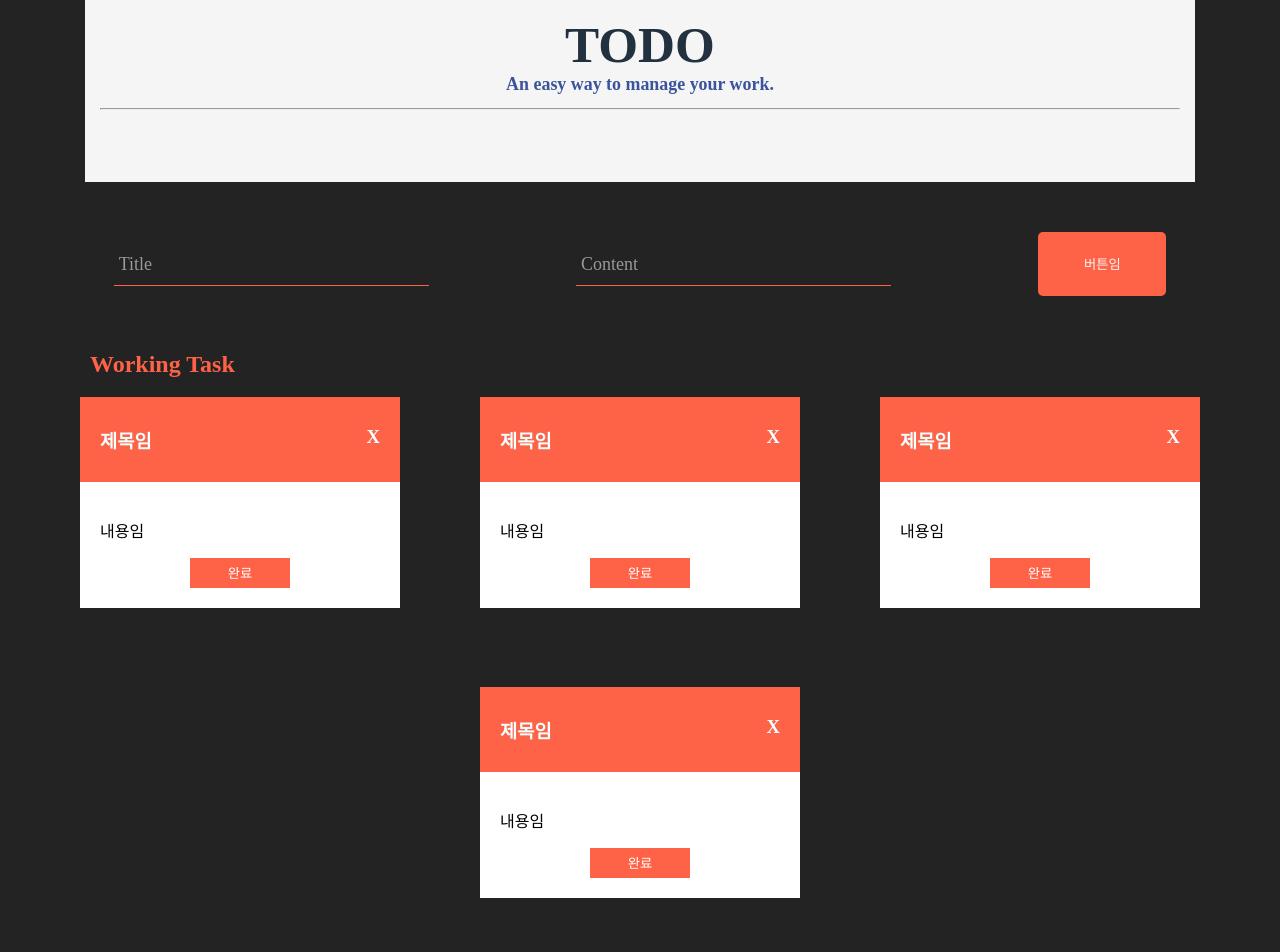
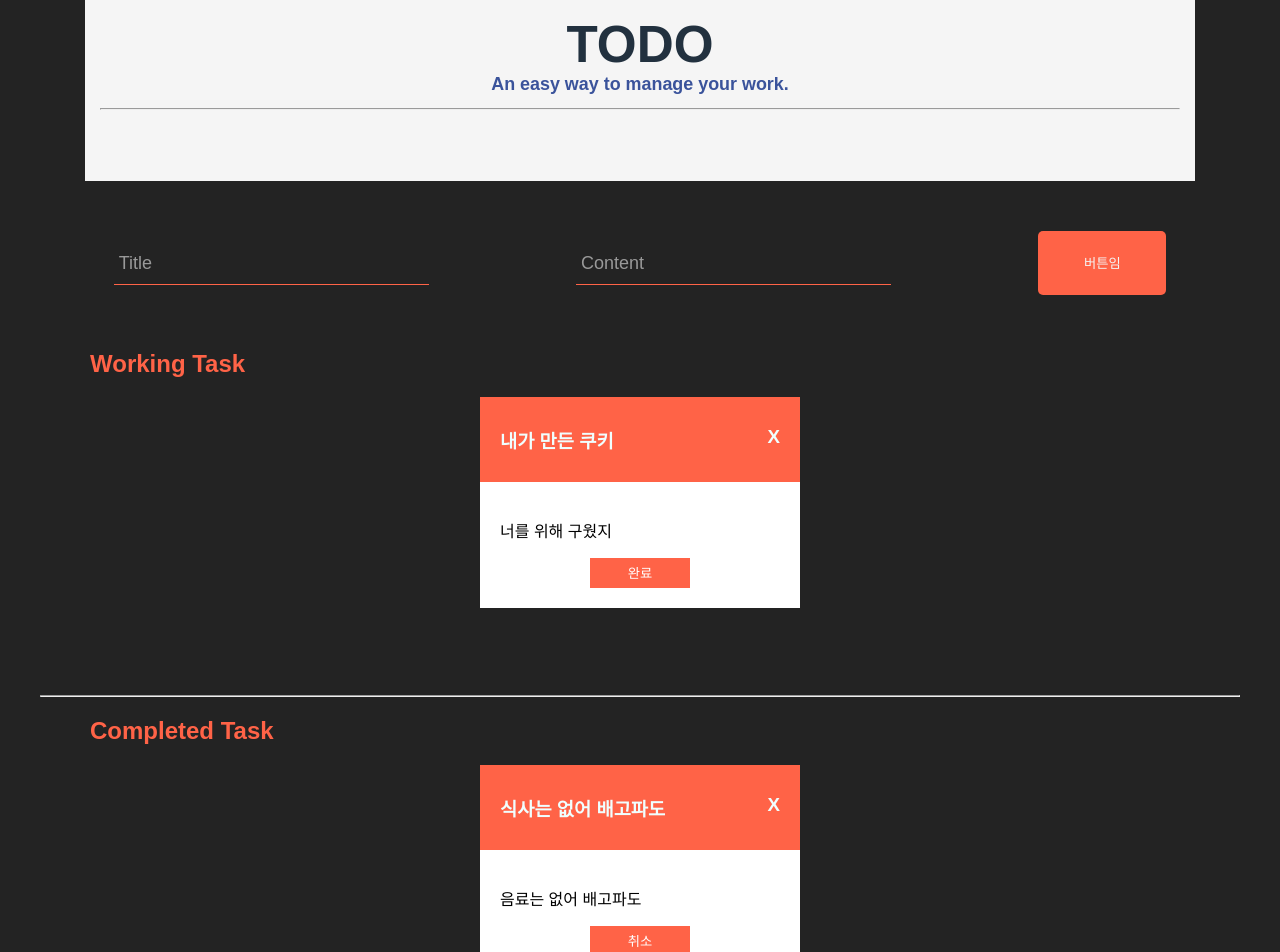
Before and after one commit to Sunghoman/todo_redux, a React (Create React App) app: page / in a window 1280 px wide. Shown: the top 952 px of the page. Built offline with nearby package versions, Linux system fonts and the light colour scheme.

Commit message:
허걱스 리덕스뚤킷 완전 편하잖아?!

```diff
--- a/package.json
+++ b/package.json
@@ -3,6 +3,7 @@
   "version": "0.1.0",
   "private": true,
   "dependencies": {
+    "@reduxjs/toolkit": "^1.8.5",
     "@testing-library/jest-dom": "^5.16.5",
     "@testing-library/react": "^13.4.0",
     "@testing-library/user-event": "^13.5.0",
--- a/src/App.css
+++ b/src/App.css
@@ -3,4 +3,5 @@ body {
   min-width: 800px;
   margin: 0 auto;
   background-color: #232323;
+  font-family: 'Hanna', sans-serif;
 }
--- a/src/components/ui/List.jsx
+++ b/src/components/ui/List.jsx
@@ -1,27 +1,33 @@
 import styled from "styled-components";
 import Todo from "./Todo";
 
+import { useSelector } from "react-redux";
+
 const List = () => {
+
+  let posts = useSelector((state) => state.todo.todos)
+  // console.log(posts)
+
+  const workingFilter = posts.filter((todo) => { return todo.isDone === false }).map((todo) => {
+    return( <Todo key={todo.id} title={todo.title} body={todo.body} isDone={todo.isDone} />)
+  })
+
+  const doneFilter = posts.filter((todo) => { return todo.isDone === true }).map((todo) => {
+    return( <Todo key={todo.id} title={todo.title} body={todo.body} isDone={todo.isDone} />)
+  })
+
   return(
     <div>
       <StatusTitle>Working Task</StatusTitle>
       <STList>
-        {/* { workingFilter } */}
-        <Todo/>
-        <Todo/>
-        <Todo/>
-        <Todo/>
+        { workingFilter }
       </STList>
 
       <hr/>
 
       <StatusTitle>Completed Task</StatusTitle>
       <STList>
-        {/* { doneFilter } */}
-        <Todo/>
-        <Todo/>
-        <Todo/>
-        <Todo/>
+        { doneFilter }
       </STList>
     </div>
   )
--- a/src/components/ui/Todo.jsx
+++ b/src/components/ui/Todo.jsx
@@ -1,20 +1,18 @@
 import styled from "styled-components";
 import ToggleBtn from "../button/toggle.styled";
 
-const Todo = () => {
+const Todo = ({ title, body, isDone }) => {
   return(
     <TodoItem>
-
       <div className="todoHeader">
-        <h3 className="todoTitle">제목임</h3>
+        <h3 className="todoTitle">{ title }</h3>
         <h3 className="todoDelete">X</h3>
       </div>
 
       <div className="todoContent">
-        <p>내용임</p>
-        <ToggleBtn>완료</ToggleBtn>
+        <p>{ body }</p>
+        <ToggleBtn>{ isDone ? "취소" : "완료" }</ToggleBtn>
       </div>
-
     </TodoItem>
   )
 }
--- a/src/index.js
+++ b/src/index.js
@@ -3,9 +3,8 @@ import ReactDOM from 'react-dom/client';
 import App from './App';
 import reportWebVitals from './reportWebVitals';
 
-import store from "./redux/config/configStore";
 import { Provider } from "react-redux";
-
+import store from './redux/store';
 
 const root = ReactDOM.createRoot(document.getElementById('root'));
 root.render(
--- a/src/redux/config/configStore.js
+++ /dev/null
@@ -1,7 +0,0 @@
-import { createStore } from "redux";
-import { combineReducers } from "redux";
-
-const rootReducer = combineReducers({});
-const store = createStore(rootReducer);
-
-export default store;
--- /dev/null
+++ b/src/redux/store.js
@@ -0,0 +1,28 @@
+import { configureStore, createSlice } from "@reduxjs/toolkit";
+
+const todo = createSlice({
+  name: "todo",
+  initialState: {
+  todos:
+  [
+    {
+      id : 1,
+      title : "내가 만든 쿠키",
+      body : "너를 위해 구웠지",
+      isDone : false,
+    },
+    {
+      id : 2,
+      title : "식사는 없어 배고파도",
+      body : "음료는 없어 배고파도",
+      isDone : true,
+    },
+  ]}
+})
+
+
+export default configureStore({
+  reducer: {
+    todo: todo.reducer
+  }
+});
```
Also changed, not shown: src/redux/modules/Todo.js (deleted, +0 -8 lines), 1 other file (tests, documents, lock files or other folders).
